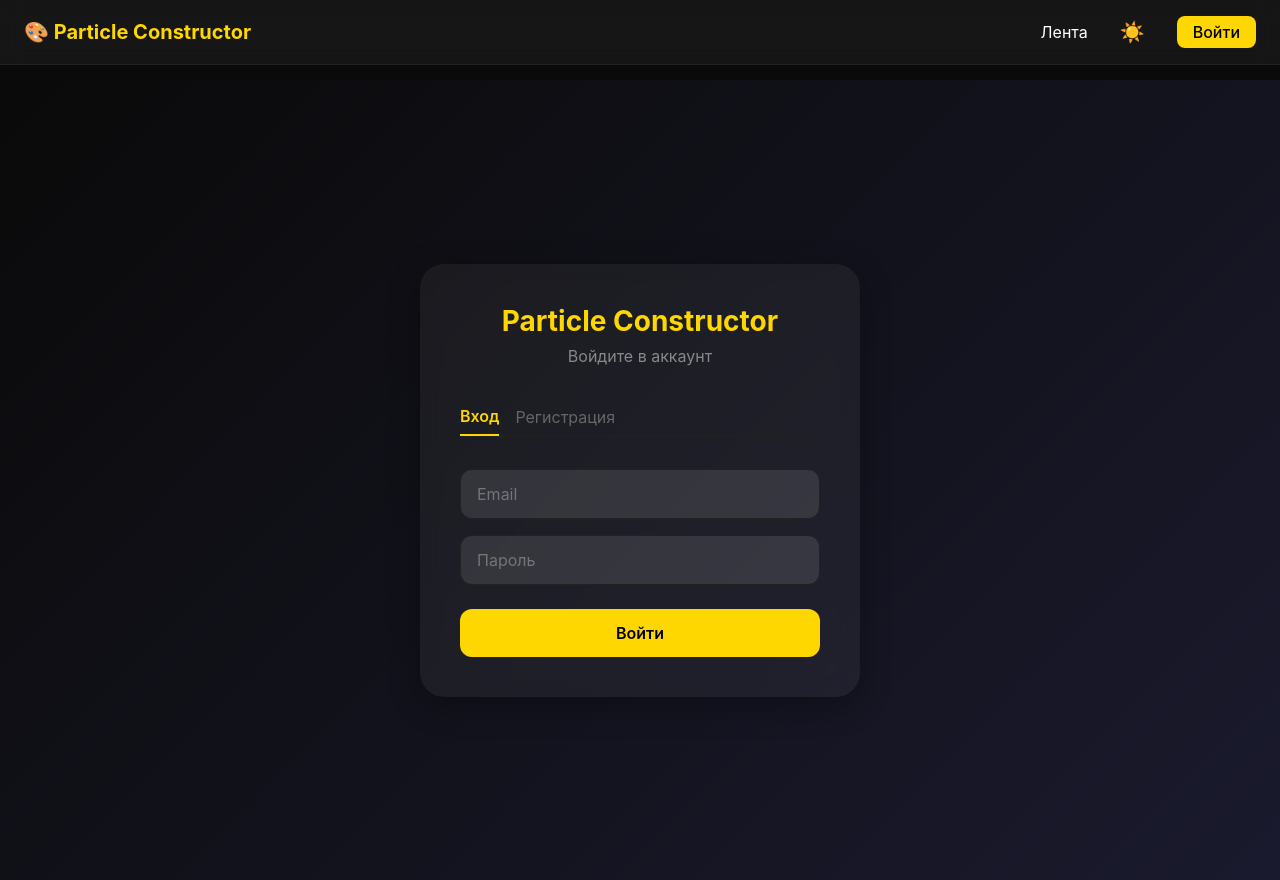
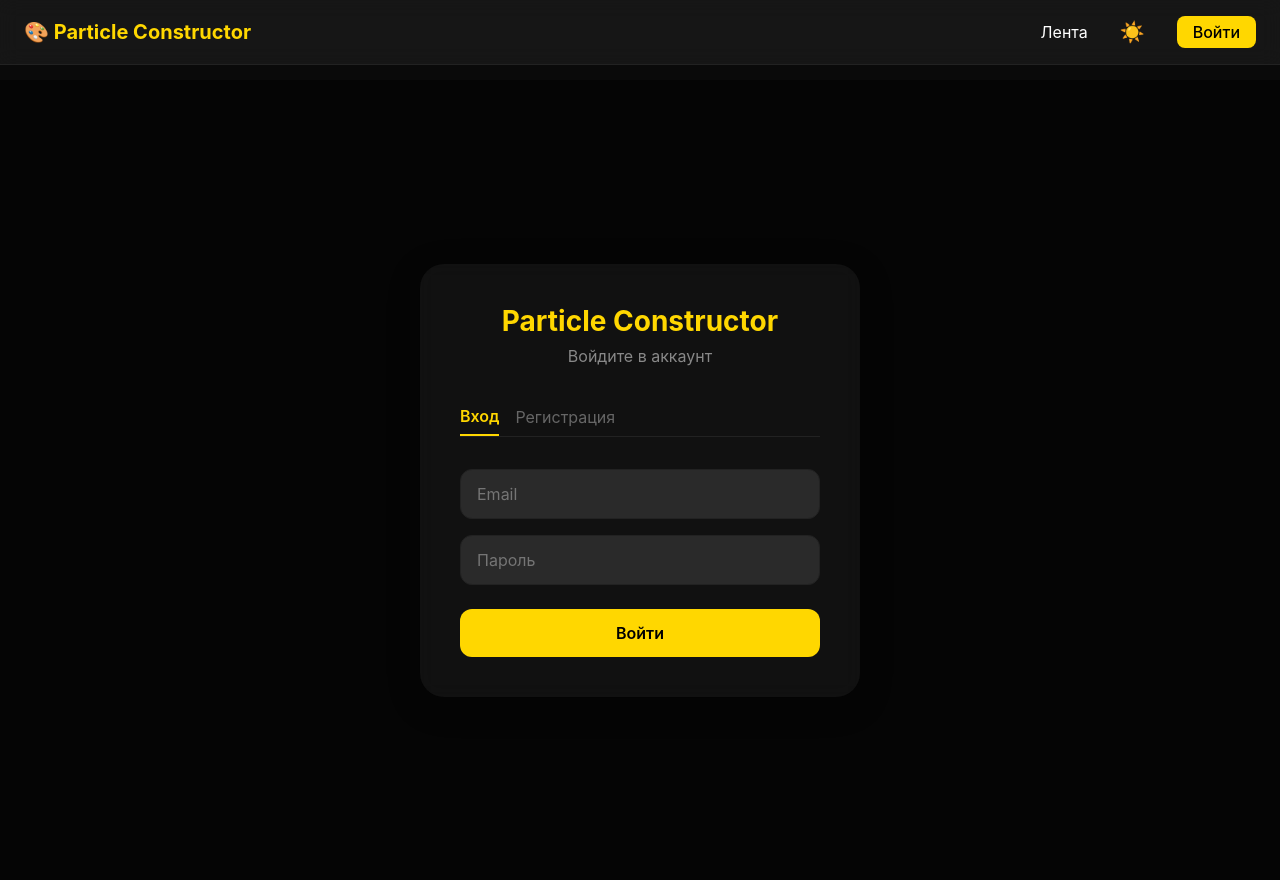
Before and after one commit to Mihalkevitc/particle-frontend, a React (Vite) app: page /auth in a window 1280 px wide. Built offline with nearby package versions, Linux system fonts and the light colour scheme.

Commit message:
feat: add animated wave particles background to Auth page

```diff
--- a/src/pages/Auth.tsx
+++ b/src/pages/Auth.tsx
@@ -1,9 +1,20 @@
-import { useState } from 'react';
+import { useEffect, useRef, useState } from 'react';
 import { useNavigate } from 'react-router-dom';
 import { useAuthStore } from '@/store/useAuthStore';
 import { useTheme } from '@/context/ThemeContext';
 
 type AuthMode = 'login' | 'register';
+
+declare global {
+  interface Window {
+    ParticleLib: {
+      ParticleSystem: new () => {
+        init: (config: { canvas: HTMLCanvasElement; config: any }) => Promise<void>;
+        destroy: () => void;
+      };
+    };
+  }
+}
 
 export const Auth = () => {
   const [mode, setMode] = useState<AuthMode>('login');
@@ -16,6 +27,62 @@ export const Auth = () => {
   const { login, register } = useAuthStore();
   const { mode: themeMode, theme } = useTheme();
   const currentTheme = themeMode === 'dark' ? theme.dark : theme.light;
+
+  const canvasRef = useRef<HTMLCanvasElement>(null);
+  const particleSystemRef = useRef<any>(null);
+
+  // Инициализация фоновой визуализации
+  useEffect(() => {
+    if (!canvasRef.current || !window.ParticleLib) return;
+
+    const script = document.createElement('script');
+    script.src = 'https://cdn.jsdelivr.net/gh/Mihalkevitc/particle-lib@main/dist/particle-lib.umd.js';
+    script.onload = () => {
+      const ps = new window.ParticleLib.ParticleSystem();
+      particleSystemRef.current = ps;
+
+      // Настройка волнового поведения для фона
+      ps.init({
+        canvas: canvasRef.current,
+        config: {
+          particleCount: 10000,
+          colors: ['#FFD700', '#FFA500', '#FF8C00', '#FFB347', '#FFCC66'],
+          particleSize: 7,
+          maxSpeed: 2,
+          behavior: 'wave',
+          shape: 'circle',
+          initSpeed: 1,
+          behaviorParams: {
+            speed: 0.02,
+            maxSpeed: 2,
+            amplitude: 0.2,
+            frequency: 0.018
+          }
+        }
+      });
+    };
+    document.body.appendChild(script);
+
+    return () => {
+      if (particleSystemRef.current) {
+        particleSystemRef.current.destroy();
+      }
+    };
+  }, []);
+
+  // Адаптация размера canvas под окно
+  useEffect(() => {
+    const handleResize = () => {
+      if (canvasRef.current) {
+        canvasRef.current.width = window.innerWidth;
+        canvasRef.current.height = window.innerHeight;
+      }
+    };
+
+    handleResize();
+    window.addEventListener('resize', handleResize);
+    return () => window.removeEventListener('resize', handleResize);
+  }, []);
 
   const handleSubmit = async (e: React.FormEvent) => {
     e.preventDefault();
@@ -42,15 +109,42 @@ export const Auth = () => {
 
   return (
     <div style={{
+      position: 'relative',
       minHeight: '100vh',
       display: 'flex',
       alignItems: 'center',
       justifyContent: 'center',
-      background: themeMode === 'dark'
-        ? 'linear-gradient(135deg, #0a0a0a 0%, #1a1a2e 100%)'
-        : 'linear-gradient(135deg, #f5f5f5 0%, #e8e8e8 100%)',
+      overflow: 'hidden',
     }}>
+      {/* Фоновый canvas с частицами */}
+      <canvas
+        ref={canvasRef}
+        style={{
+          position: 'absolute',
+          top: 0,
+          left: 0,
+          width: '100%',
+          height: '100%',
+          display: 'block',
+          zIndex: 0,
+        }}
+      />
+
+      {/* Затемнение фона для читаемости формы */}
       <div style={{
+        position: 'absolute',
+        top: 0,
+        left: 0,
+        width: '100%',
+        height: '100%',
+        backgroundColor: 'rgba(0,0,0,0.5)',
+        zIndex: 1,
+      }} />
+
+      {/* Форма авторизации */}
+      <div style={{
+        position: 'relative',
+        zIndex: 2,
         backgroundColor: currentTheme.surface,
         backdropFilter: 'blur(10px)',
         borderRadius: '24px',
```
